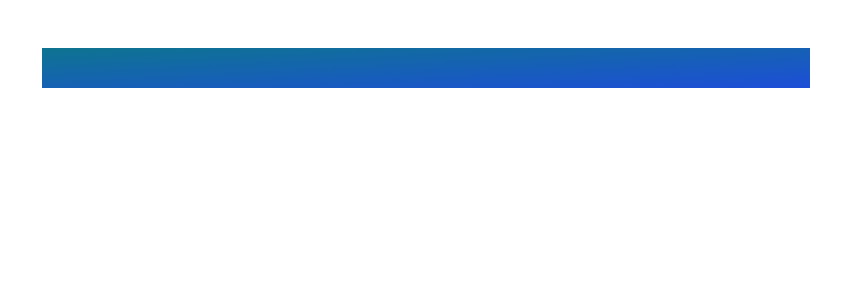
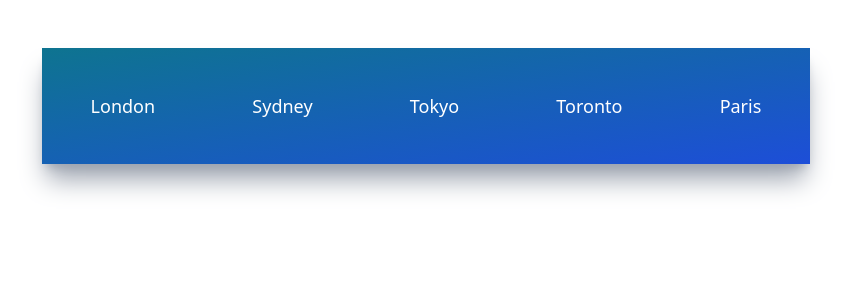
Before and after one commit to Oyawe/weather-app, a React (Vite) app: page / in a window 1280 px wide. Shown: the top 300 px of the page, without its empty margins (214-1065 px from the left). Built offline with nearby package versions, Linux system fonts and the light colour scheme.

Commit message:
created dummy navLinks

```diff
--- a/src/App.jsx
+++ b/src/App.jsx
@@ -1,10 +1,13 @@
 import "./App.css";
+import TopButtons from "./components/TopButtons";
 // import UilReact from "@iconscout/react-unicons/icons/uil-react";
 
 function App() {
   return (
     <div className="App">
-      <div className="mx-auto max-w-screen-md mt-4 py-5 bg-gradient-to-br from-cyan-700 to-blue-700 h-fit shadow-xl, shadow-gray-700"></div>
+      <div className="mx-auto max-w-screen-md mt-4 py-5 bg-gradient-to-br from-cyan-700 to-blue-700 h-fit shadow-xl shadow-gray-400">
+        <TopButtons />
+      </div>
     </div>
   );
 }
--- /dev/null
+++ b/src/components/TopButtons.jsx
@@ -0,0 +1,39 @@
+// import React from 'react'
+
+const TopButtons = () => {
+  const cities = [
+    {
+      id: 1,
+      title: "London",
+    },
+    {
+      id: 2,
+      title: "Sydney",
+    },
+    {
+      id: 3,
+      title: "Tokyo",
+    },
+    {
+      id: 4,
+      title: "Toronto",
+    },
+    {
+      id: 5,
+      title: "Paris",
+    },
+  ];
+  return (
+    <div className="flex items-center justify-around my-6">
+      {cities.map((city) => {
+        return (
+          <button key={city.id} className="text-white text-lg font-medium">
+            {city.title}
+          </button>
+        );
+      })}
+    </div>
+  );
+};
+
+export default TopButtons;
```
